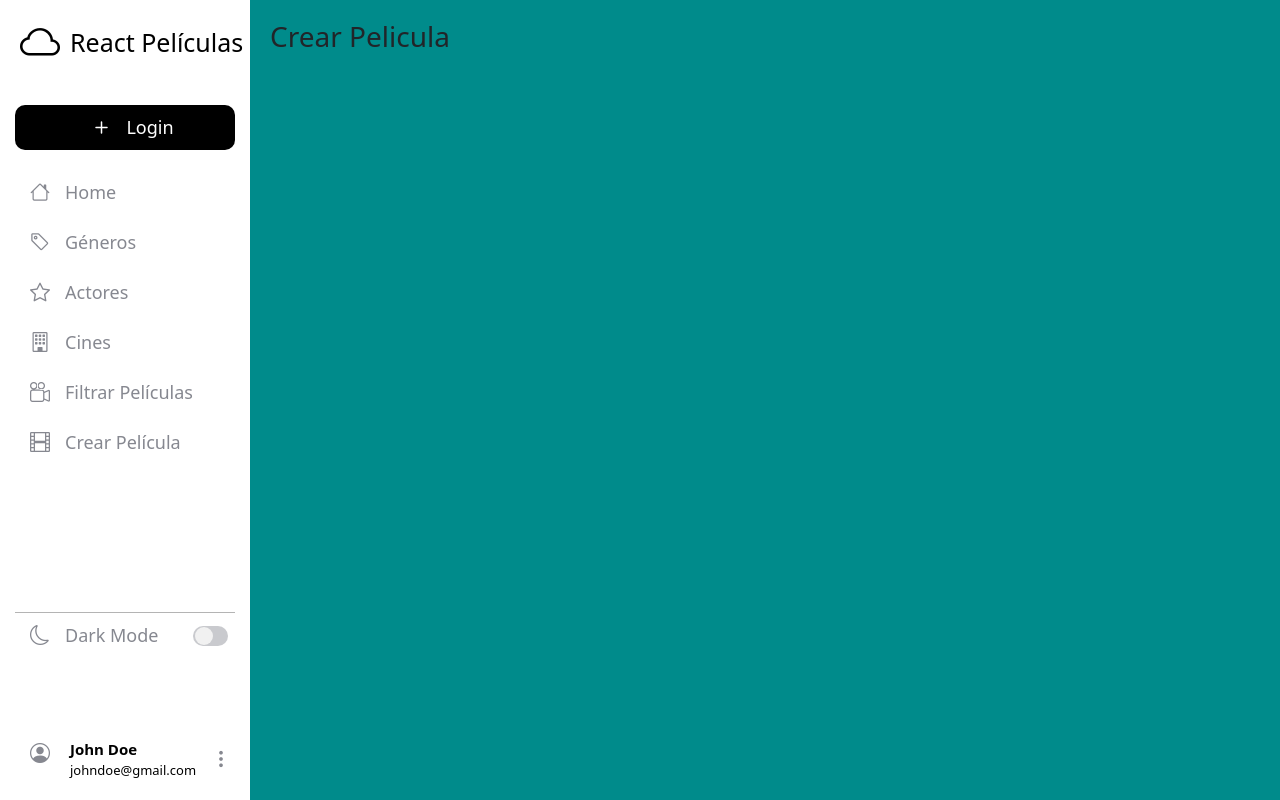
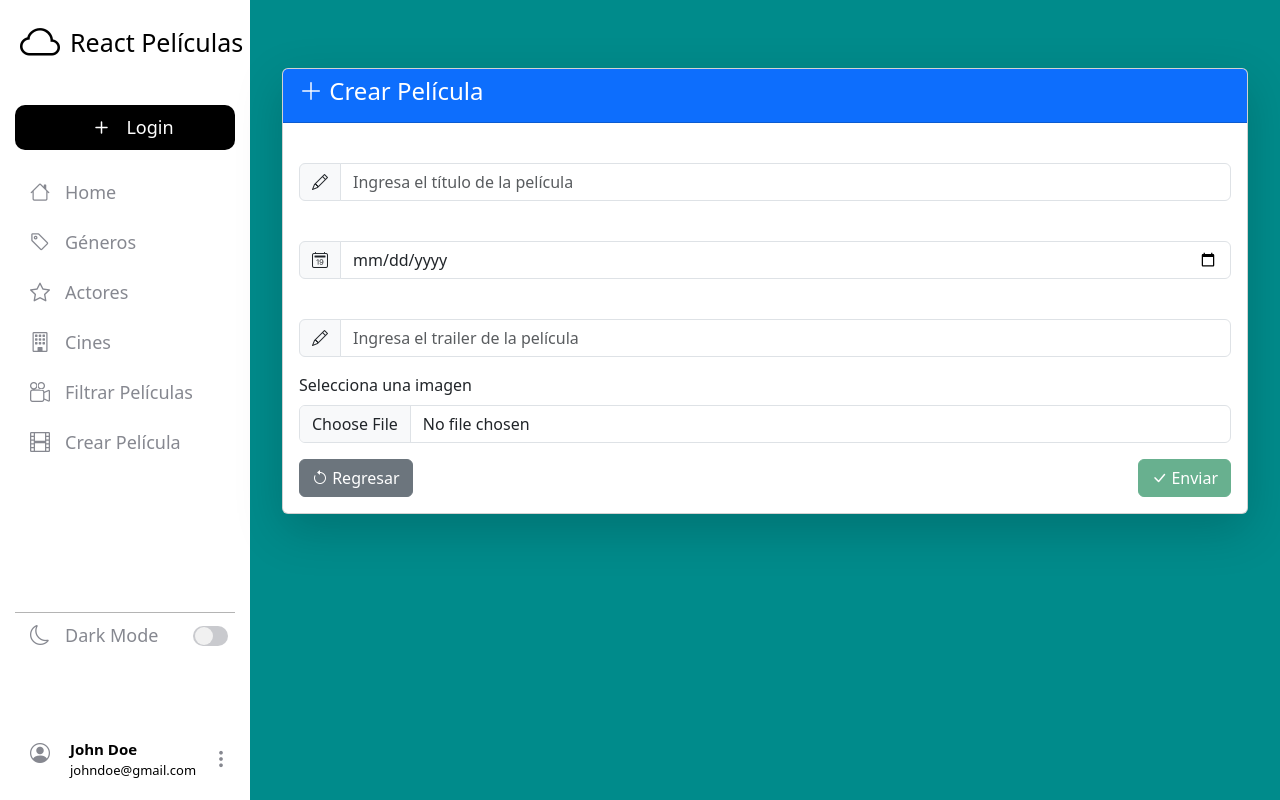
Before and after one commit to ieuresti/ReactPeliculasAPI-Front, a React (Vite) app in the folder react-peliculas/: page /peliculas/crear in a window 1280 px wide. Built offline with nearby package versions, Linux system fonts and the light colour scheme.

Commit message:
avance formulario crear editar pelicula

```diff
--- a/react-peliculas/src/features/peliculas/componentes/CrearPelicula.tsx
+++ b/react-peliculas/src/features/peliculas/componentes/CrearPelicula.tsx
@@ -1,5 +1,30 @@
+import type { SubmitHandler } from 'react-hook-form';
+import FormularioPelicula from './FormularioPelicula';
+import type PeliculaCreacion from '../modelos/PeliculaCreacion.model';
+
 export default function CrearPelicula() {
+
+    // Función que se ejecuta al enviar el formulario
+    // SubmitHandler<PeliculaCreacion>: tipo para el handler de envío
+    const onSubmit: SubmitHandler<PeliculaCreacion> = async (data) => {
+        await new Promise(resolver => setTimeout(resolver, 1000));
+        console.log('Creando la película...');
+        console.log(data);
+    }
+
     return (
-        <h3>Crear Pelicula</h3>
+        <div className="container mt-5">
+            <div className="card shadow-lg">
+
+                <div className="card-header bg-primary text-white">
+                    <h4><i className="bi bi-plus-lg"></i> Crear Película</h4>
+                </div>
+
+                <div className="card-body">
+                    <FormularioPelicula onSubmit={onSubmit} />
+                </div>
+
+            </div>
+        </div>
     )
 }
--- a/react-peliculas/src/features/peliculas/componentes/EditarPelicula.tsx
+++ b/react-peliculas/src/features/peliculas/componentes/EditarPelicula.tsx
@@ -1,5 +1,45 @@
+import type { SubmitHandler } from 'react-hook-form';
+import FormularioPelicula from './FormularioPelicula';
+import type PeliculaCreacion from '../modelos/PeliculaCreacion.model';
+import { useEffect, useState } from 'react';
+import { useParams } from 'react-router';
+import Cargando from '../../../componentes/Cargando';
+
 export default function EditarPelicula() {
+
+    const { id } = useParams();
+
+    const [modelo, setModelo] = useState<PeliculaCreacion | undefined>(undefined);
+
+    useEffect(() => {
+        const timerId = setTimeout(() => {
+            setModelo({ titulo: 'Pokémon: Jirachi, Wish Maker ' + id, fechaLanzamiento: '2003-07-01', trailer: '', poster: 'https://upload.wikimedia.org/wikipedia/en/c/cb/Pok%C3%A9mon_Jirachi_Wish_Maker_poster.jpg' });
+
+            return () => clearTimeout(timerId);
+        }, 1000);
+    }, [id]);
+
+    // Función que se ejecuta al enviar el formulario
+    // SubmitHandler<PeliculaCreacion>: tipo para el handler de envío
+    const onSubmit: SubmitHandler<PeliculaCreacion> = async (data) => {
+        await new Promise(resolver => setTimeout(resolver, 1000));
+        console.log('Editando la película...');
+        console.log(data);
+    }
+
     return (
-        <h3>Editar Pelicula</h3>
+        <div className="container mt-5">
+            <div className="card shadow-lg">
+
+                <div className="card-header bg-primary text-white">
+                    <h4><i className="bi bi-plus-lg"></i> Editar Película</h4>
+                </div>
+
+                <div className="card-body">
+                    {modelo ? <FormularioPelicula onSubmit={onSubmit} modelo={modelo} /> : <Cargando />}
+                </div>
+
+            </div>
+        </div>
     )
 }
--- /dev/null
+++ b/react-peliculas/src/features/peliculas/componentes/FormularioPelicula.tsx
@@ -0,0 +1,80 @@
+import { useForm, type SubmitHandler } from 'react-hook-form';
+import type PeliculaCreacion from '../modelos/PeliculaCreacion.model';
+import * as yup from 'yup';
+import { primeraLetraMayuscula } from '../../../validaciones/Validaciones';
+import { yupResolver } from '@hookform/resolvers/yup';
+import { NavLink } from 'react-router';
+import Boton from '../../../componentes/Boton';
+import SeleccionarImagen from '../../../componentes/SeleccionarImagen';
+
+export default function FormularioPelicula(props: FormularioPeliculaProps) {
+
+    // Hook useForm de react-hook-form para manejar el formulario
+    const {
+        register, // registra campos del formulario
+        handleSubmit, // maneja el envío del formulario
+        setValue, // establece o actualiza valores en los campos del formulario
+        formState: { errors, isValid, isSubmitting } // contiene estado del formulario (errores, validación, envío)
+    } = useForm<PeliculaCreacion>({
+        resolver: yupResolver(reglasDeValidacion), // Resolver de yup para validaciones del formulario
+        mode: 'onChange', // Modo 'onChange': valida en cada cambio del input
+        defaultValues: props.modelo ? props.modelo : { titulo: '', fechaLanzamiento: '' } // establecer los valores iniciales de los campos del formulario
+    });
+
+    const imagenActualURL: string | undefined = props.modelo?.poster ? props.modelo?.poster as string : undefined;
+
+    return (
+        <form onSubmit={handleSubmit(props.onSubmit)}>
+            <div className="mb-3">
+                <label className="form-label"></label>
+                <div className="input-group">
+                    <span className="input-group-text"><i className="bi bi-pencil"></i></span>
+                    <input type="text" className="form-control" placeholder="Ingresa el título de la película" {...register('titulo')} autoComplete="off" />
+                </div>
+                {errors.titulo && <p className='error'>{errors.titulo.message}</p>}
+            </div>
+
+            <div className="mb-3">
+                <label className="form-label"></label>
+                <div className="input-group">
+                    <span className="input-group-text"><i className="bi bi-calendar2-date"></i></span>
+                    <input type="date" className="form-control" placeholder="Ingresa la fecha de lanzamiento" {...register('fechaLanzamiento')} autoComplete="off" />
+                </div>
+                {errors.fechaLanzamiento && <p className='error'>{errors.fechaLanzamiento.message}</p>}
+            </div>
+
+            <div className="mb-3">
+                <label className="form-label"></label>
+                <div className="input-group">
+                    <span className="input-group-text"><i className="bi bi-pencil"></i></span>
+                    <input type="text" className="form-control" placeholder="Ingresa el trailer de la película" {...register('trailer')} autoComplete="off" />
+                </div>
+                {errors.trailer && <p className='error'>{errors.trailer.message}</p>}
+            </div>
+
+            <div className="mb-3">
+                <SeleccionarImagen label="Selecciona una imagen" imagenURL={imagenActualURL} imagenSeleccionada={poster => setValue('poster', poster)} />
+            </div>
+
+            <div className="d-flex justify-content-between">
+                <NavLink to="/" className="btn btn-secondary">
+                    <i className="bi bi-arrow-counterclockwise"></i> Regresar
+                </NavLink>
+
+                <Boton type='submit' btnClassName='btn btn-success' disabled={!isValid || isSubmitting}>
+                    <i className="bi bi-check-lg"></i> {isSubmitting ? 'Enviando...' : 'Enviar'}
+                </Boton>
+            </div>
+        </form>
+    )
+}
+
+interface FormularioPeliculaProps {
+    modelo?: PeliculaCreacion;
+    onSubmit: SubmitHandler<PeliculaCreacion>;
+}
+
+const reglasDeValidacion = yup.object({
+    titulo: yup.string().required('El nombre es obligatorio').test(primeraLetraMayuscula()),
+    fechaLanzamiento: yup.string().required('La fecha de lanzamiento es obligatoria')
+})
--- /dev/null
+++ b/react-peliculas/src/features/peliculas/modelos/PeliculaCreacion.model.ts
@@ -0,0 +1,6 @@
+export default interface PeliculaCreacion {
+    titulo: string;
+    fechaLanzamiento: string;
+    trailer?: string;
+    poster?: File | string;
+}
```
